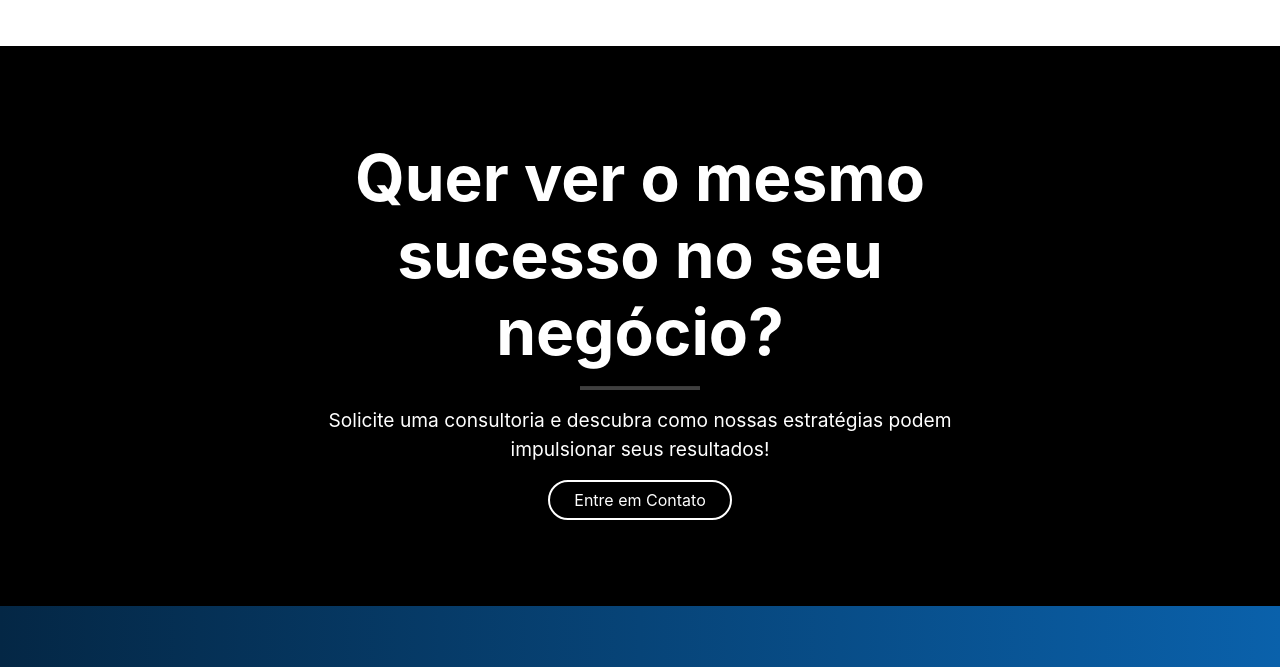
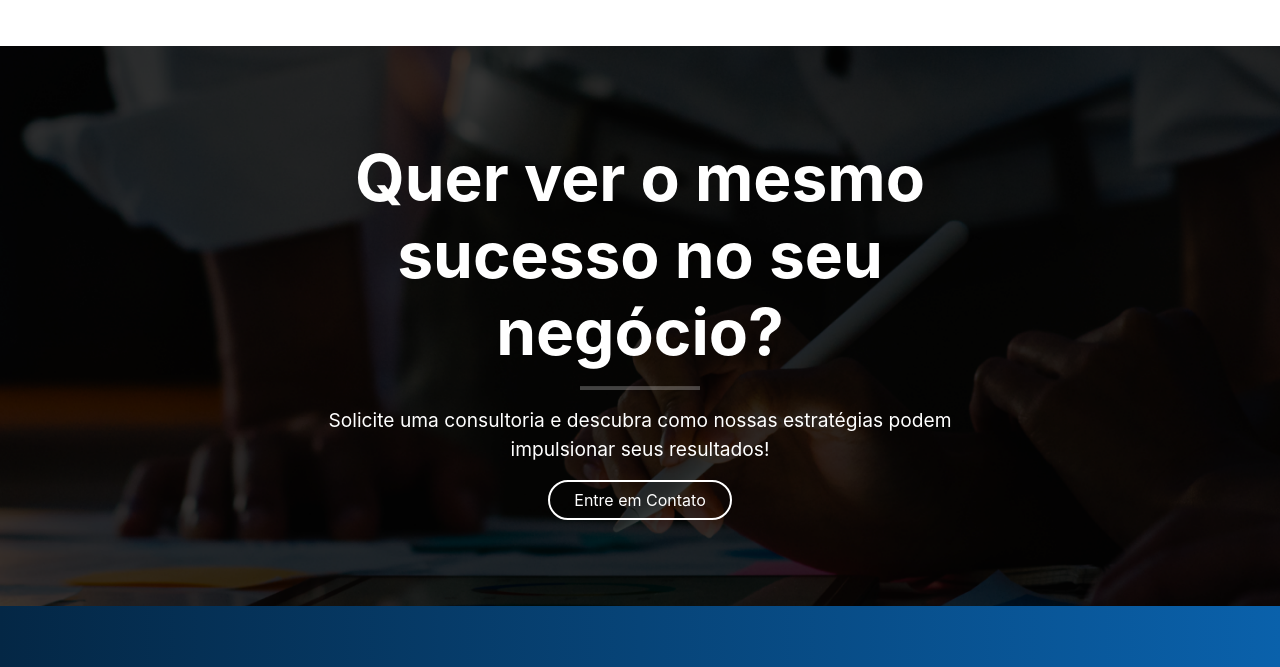
Before and after one commit to viniciusfernandoss/Promova, a plain HTML site: page servicos/marketing.html in a window 1280 px wide. Shown: the part 3234-3901 px from the top of the page. Drawn offline with nearby package versions, Linux system fonts and the light colour scheme.

Commit message:
Trabalho 01/11/2024

```diff
--- a/servicos/css-servicos/criacaosites.css
+++ b/servicos/css-servicos/criacaosites.css
@@ -36,7 +36,7 @@
 
 .bg-sessaofinal{
     height: 70vh;
-    background: black;
+    background-image: url('../img-servicos/bg-vem2.png');
     background-size: cover;
     background-position: center;
 }
--- a/servicos/css-servicos/marketing.css
+++ b/servicos/css-servicos/marketing.css
@@ -36,7 +36,7 @@
 
 .bg-sessaofinal{
     height: 70vh;
-    background: black;
+    background-image: url('../img-servicos/bg-vem3.png');
     background-size: cover;
     background-position: center;
 }
--- a/servicos/css-servicos/redessociais.css
+++ b/servicos/css-servicos/redessociais.css
@@ -40,7 +40,7 @@
 
 .bg-sessaofinal{
     height: 70vh;
-    background: black;
+    background-image: url('../img-servicos/bg-vem.png');
     background-size: cover;
     background-position: center;
 }
```
Also changed, not shown: servicos/img-servicos/bg-vem.png (added), servicos/img-servicos/bg-vem2.png (added), servicos/img-servicos/bg-vem3.png (added).
